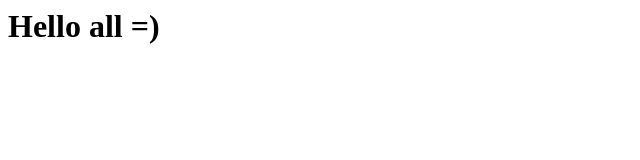
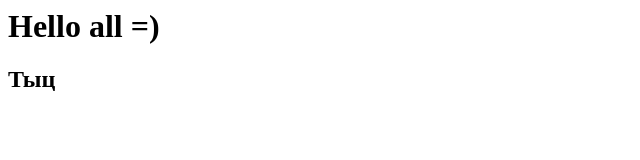
Before and after one commit to shev13/TestRepo2, a plain HTML site: page index.html in a window 1280 px wide. Shown: the full height of the page, 0-640 px from the left. Drawn offline with Linux system fonts and the light colour scheme.

Commit message:
change index.html

```diff
--- a/index.html
+++ b/index.html
@@ -1 +1,2 @@
 <h1 class="test">Hello all =)</h1>
+<h2>Тыц</h2>
```
